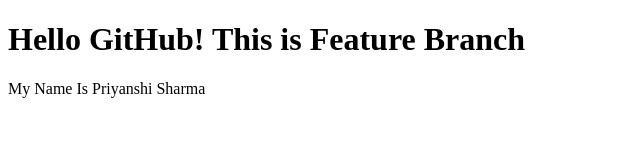
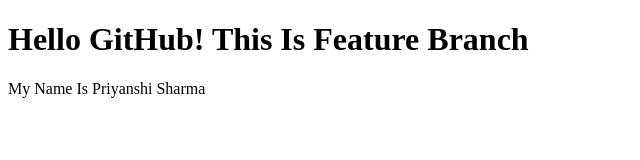
Before and after one commit to Priyanshisharma18/DevOps-Project-1, a plain HTML site: page index.html in a window 1280 px wide. Shown: the full height of the page, 0-640 px from the left. Drawn offline with Linux system fonts and the light colour scheme.

Commit message:
Update index.html

```diff
--- a/index.html
+++ b/index.html
@@ -5,7 +5,7 @@
 </head>
 <body>
 
-<h1>Hello GitHub! This is Feature Branch</h1>
+<h1>Hello GitHub! This Is Feature Branch</h1>
 
 <p>My Name Is Priyanshi Sharma</p>
 
```
